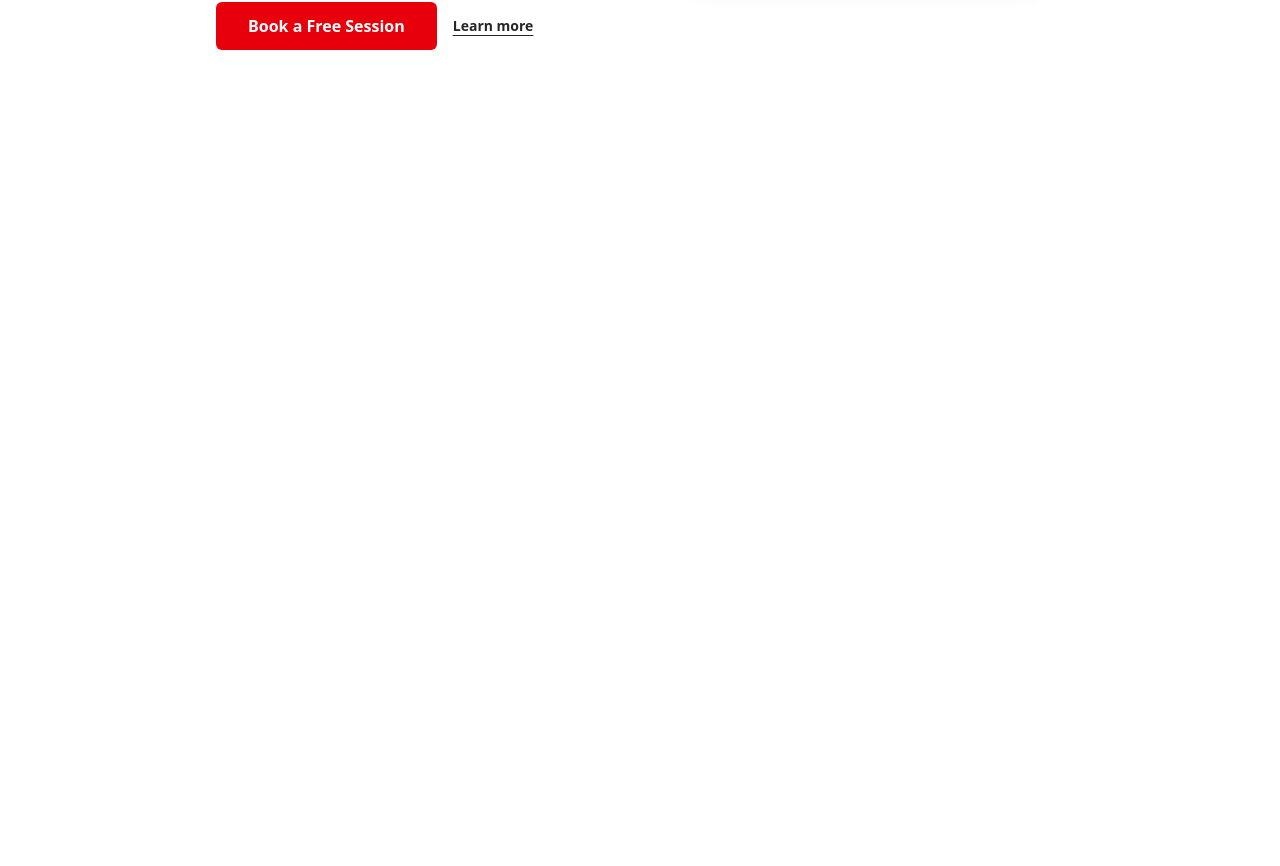
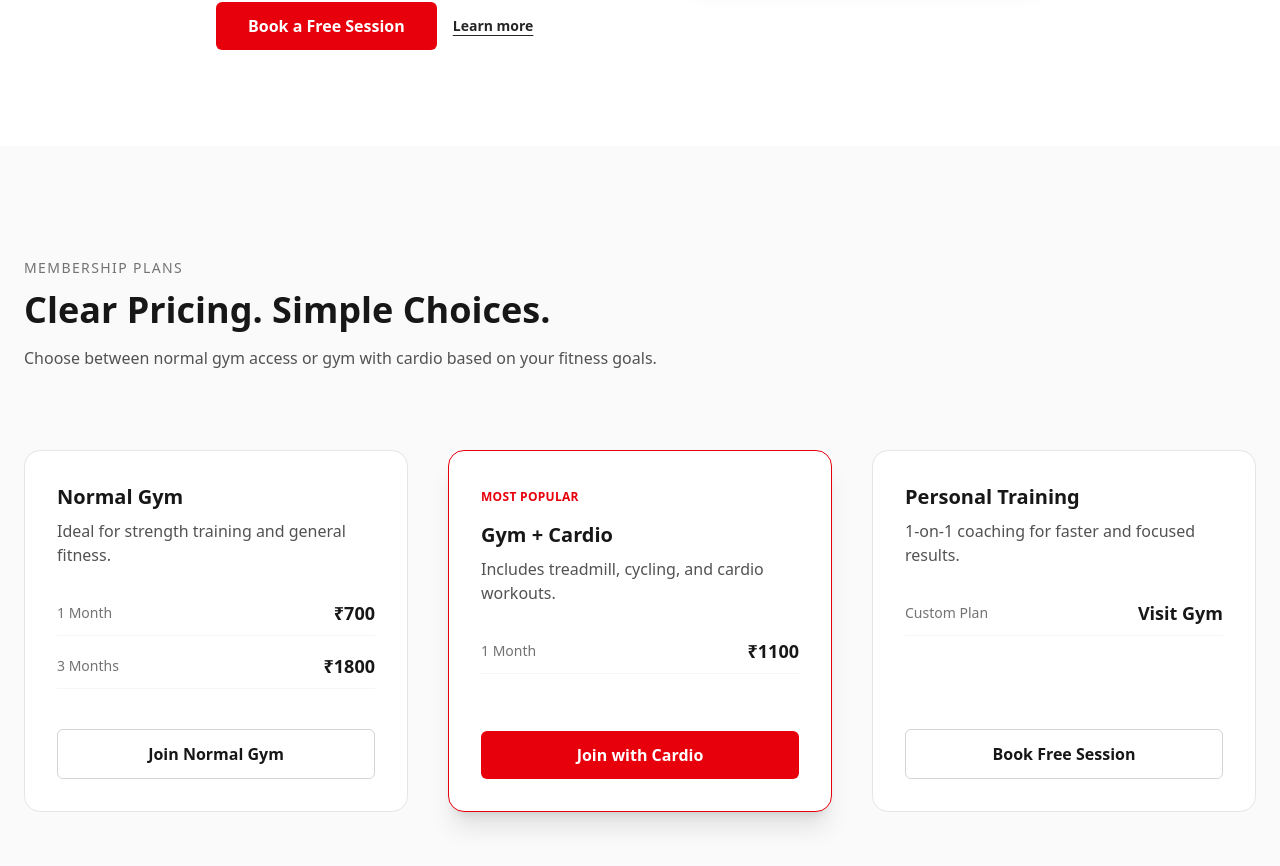
Before and after one commit to CwPranay/GymWebsite, a React (Vite) app: page / in a window 1280 px wide. Shown: the part 3224-4090 px from the top of the page. Before the commit the page ends 3370 px from the top, so only its background shows below. Built offline with nearby package versions, Linux system fonts and the light colour scheme.

Commit message:
Plans section added

```diff
--- a/src/App.jsx
+++ b/src/App.jsx
@@ -7,6 +7,7 @@ import AboutSection from './components/About'
 import WhyChooseUs from './components/WhyChooseUs'
 import ProgramsPreview from './components/ProgramsPreview'
 import TrainersSection from './components/PersonalTraining'
+import PlansSection from './components/PlansSection'
 
 function App() {
 
@@ -19,6 +20,7 @@ function App() {
     <WhyChooseUs/>
     <ProgramsPreview/>
     <TrainersSection/>
+    <PlansSection/>
 
     </>
   )
--- /dev/null
+++ b/src/components/PlansSection.jsx
@@ -0,0 +1,123 @@
+import React from "react";
+
+const plans = [
+  {
+    title: "Normal Gym",
+    desc: "Ideal for strength training and general fitness.",
+    prices: [
+      { label: "1 Month", value: "₹700" },
+      { label: "3 Months", value: "₹1800" },
+    ],
+    cta: "Join Normal Gym",
+  },
+  {
+    title: "Gym + Cardio",
+    desc: "Includes treadmill, cycling, and cardio workouts.",
+    prices: [
+      { label: "1 Month", value: "₹1100" },
+    ],
+    highlight: true,
+    cta: "Join with Cardio",
+  },
+  {
+    title: "Personal Training",
+    desc: "1-on-1 coaching for faster and focused results.",
+    prices: [
+      { label: "Custom Plan", value: "Visit Gym" },
+    ],
+    cta: "Book Free Session",
+  },
+];
+
+const PlansSection = () => {
+  return (
+    <section className="bg-neutral-50 text-neutral-900 py-28">
+      <div className="max-w-7xl mx-auto px-6">
+
+        {/* Header */}
+        <div className="max-w-2xl mb-20 text-center md:text-left">
+          <p className="tracking-widest text-sm text-neutral-500 mb-3">
+            MEMBERSHIP PLANS
+          </p>
+          <h2 className="text-3xl md:text-4xl font-bold mb-4">
+            Clear Pricing. Simple Choices.
+          </h2>
+          <p className="text-neutral-600">
+            Choose between normal gym access or gym with cardio based on your
+            fitness goals.
+          </p>
+        </div>
+
+        {/* Plans Grid */}
+        <div className="grid md:grid-cols-3 gap-10 items-stretch">
+          {plans.map((plan, index) => (
+            <div
+              key={index}
+              className={`
+                flex flex-col justify-between
+                rounded-2xl border bg-white p-8
+                ${
+                  plan.highlight
+                    ? "border-red-600 shadow-xl"
+                    : "border-neutral-200"
+                }
+              `}
+            >
+              {/* Top Content */}
+              <div>
+                {plan.highlight && (
+                  <span className="inline-block mb-4 text-xs font-semibold tracking-wide text-red-600">
+                    MOST POPULAR
+                  </span>
+                )}
+
+                <h3 className="text-xl font-semibold mb-2">
+                  {plan.title}
+                </h3>
+
+                <p className="text-neutral-600 mb-8">
+                  {plan.desc}
+                </p>
+
+                {/* Prices */}
+                <div className="space-y-4 mb-10">
+                  {plan.prices.map((price, i) => (
+                    <div
+                      key={i}
+                      className="flex items-center justify-between border-b border-neutral-100 pb-2"
+                    >
+                      <span className="text-sm text-neutral-500">
+                        {price.label}
+                      </span>
+                      <span className="text-lg font-bold">
+                        {price.value}
+                      </span>
+                    </div>
+                  ))}
+                </div>
+              </div>
+
+              {/* CTA */}
+              <a
+                href="/plans"
+                className={`
+                  w-full text-center py-3 rounded-md font-semibold transition
+                  ${
+                    plan.highlight
+                      ? "bg-red-600 text-white hover:bg-red-700"
+                      : "border border-neutral-300 hover:border-red-600"
+                  }
+                `}
+              >
+                {plan.cta}
+              </a>
+            </div>
+          ))}
+        </div>
+
+      </div>
+    </section>
+  );
+};
+
+export default PlansSection;
```
